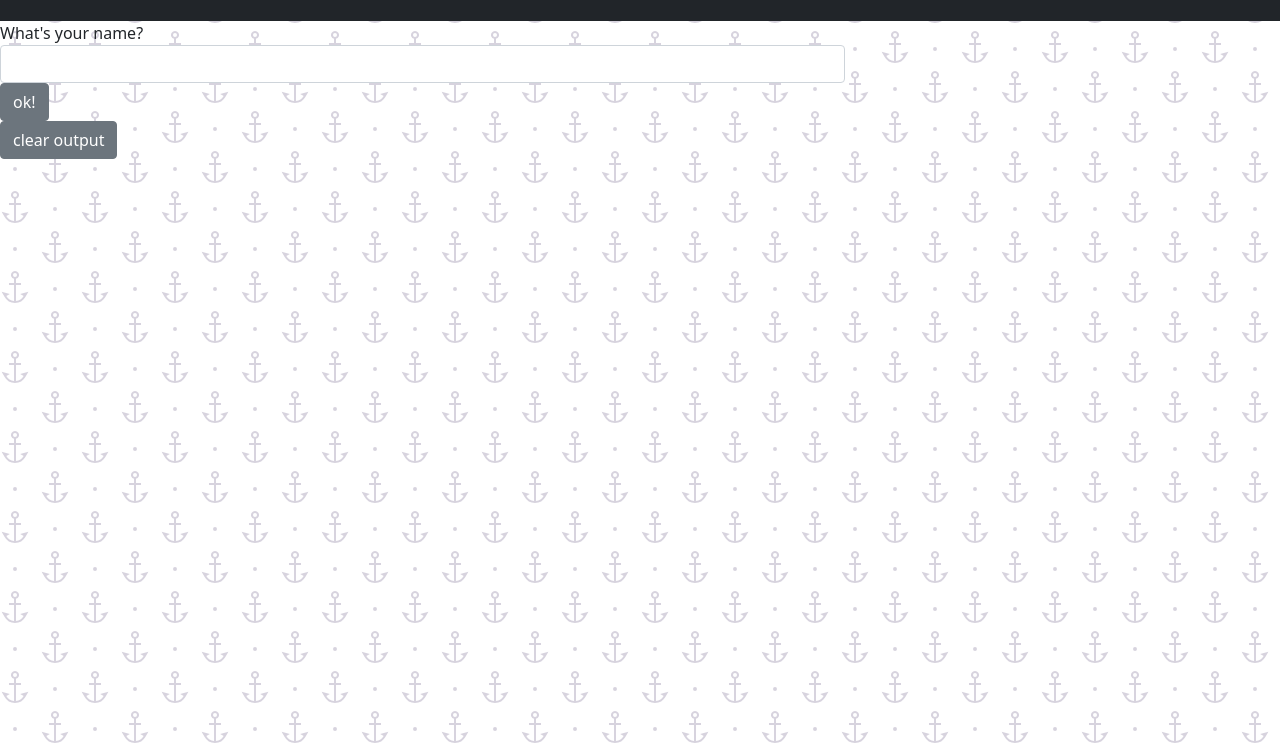
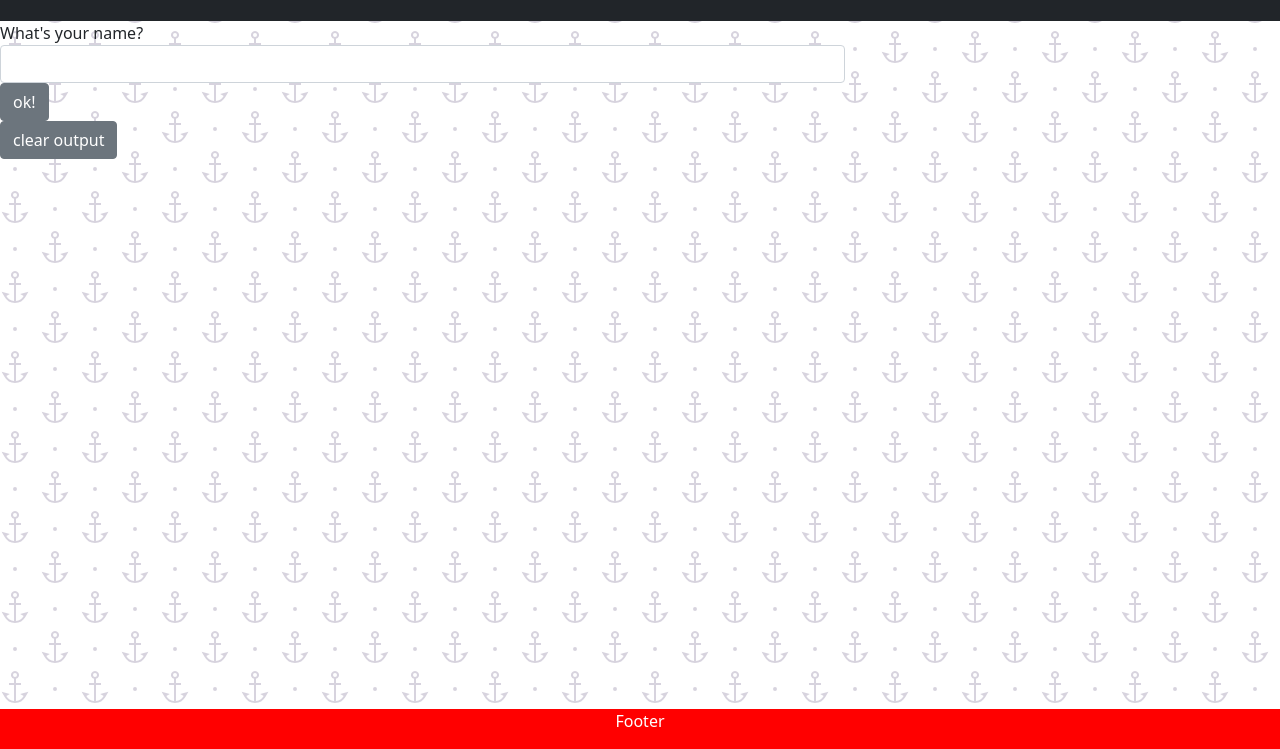
Before and after one commit to brandoncoplen/EchoLab, a plain HTML site: page index.html in a window 1280 px wide. Shown: the part 51-800 px from the top of the page. Drawn offline with nearby package versions, Linux system fonts and the light colour scheme.

Commit message:
Add files via upload

```diff
--- a/index.html
+++ b/index.html
@@ -39,6 +39,21 @@
             <button id="btnClear" class="btn btn-secondary">clear output</button>
         </div>
     </div>
+    <style>
+        .footer {
+          position: fixed;
+          left: 0;
+          bottom: 0;
+          width: 100%;
+          background-color: red;
+          color: white;
+          text-align: center;
+        }
+        </style>
+
+        <div class="footer">
+          <p>Footer</p>
+        </div>
 </body>
 
 <!-- JavaScript Bundle with Popper -->
```
